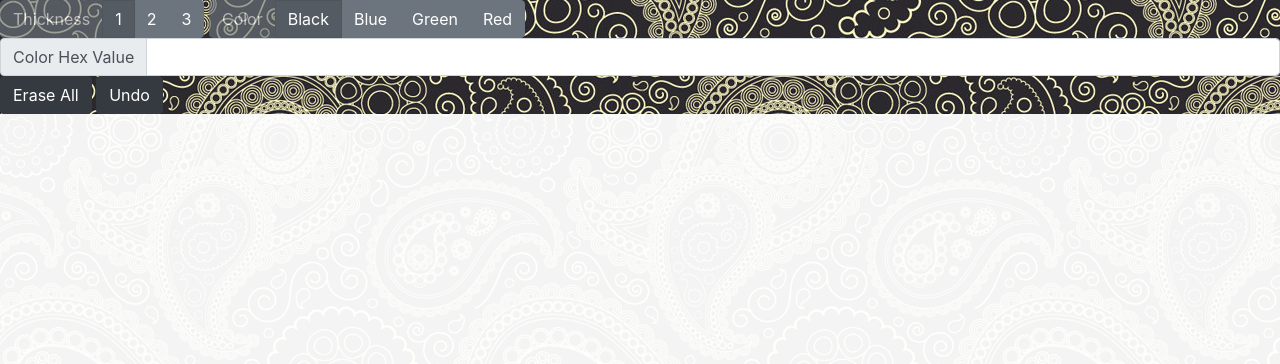
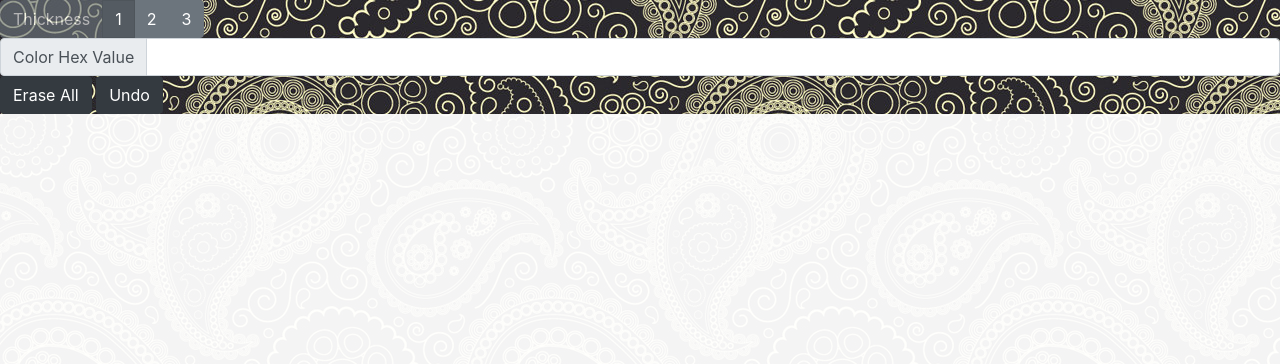
Before and after one commit to shashwatkathuria/Drawing-Canvas, a Django app: page / in a window 1280 px wide. Shown: the part 56-420 px from the top of the page. Run offline with Django 3.2, Linux system fonts and the light colour scheme; some libraries are stand-ins or nearby versions.

Commit message:
Rendering buttons through react.Hence removed the buttons.

```diff
--- a/DrawingCanvas/MainCanvas/templates/MainCanvas/index.html
+++ b/DrawingCanvas/MainCanvas/templates/MainCanvas/index.html
@@ -64,23 +64,11 @@
                 <input type="radio" class="thicknessClass" name="thicknessOption" value="3" > 3
             </label>
       </div>
-      <div class="btn-group btn-group-toggle " id="colorPicker" data-toggle="buttons">
-            <label class="btn btn-secondary disabled" disabled>
-                <input type="radio" name="colorOption" >Color
-            </label>
-            <label class="btn btn-secondary active">
-                <input type="radio" class="colorClass" name="colorOption" value="black" checked> Black
-            </label>
-            <label class="btn btn-secondary">
-                <input type="radio" class="colorClass" name="colorOption" value="blue" > Blue
-            </label>
-            <label class="btn btn-secondary">
-                <input type="radio" class="colorClass" name="colorOption" value="green" > Green
-            </label>
-            <label class="btn btn-secondary">
-                <input type="radio" class="colorClass" name="colorOption" value="red" > Red
-            </label>
+
+      <div  id="colorPicker" >
+
       </div>
+
       <div>
         <div class="input-group">
           <div class="input-group-prepend">
@@ -101,5 +89,14 @@
         <script src="https://code.jquery.com/jquery-3.3.1.slim.min.js" integrity="sha384-q8i/X+965DzO0rT7abK41JStQIAqVgRVzpbzo5smXKp4YfRvH+8abtTE1Pi6jizo" crossorigin="anonymous"></script>
         <script src="https://cdnjs.cloudflare.com/ajax/libs/popper.js/1.14.7/umd/popper.min.js" integrity="sha384-UO2eT0CpHqdSJQ6hJty5KVphtPhzWj9WO1clHTMGa3JDZwrnQq4sF86dIHNDz0W1" crossorigin="anonymous"></script>
         <script src="https://stackpath.bootstrapcdn.com/bootstrap/4.3.1/js/bootstrap.min.js" integrity="sha384-JjSmVgyd0p3pXB1rRibZUAYoIIy6OrQ6VrjIEaFf/nJGzIxFDsf4x0xIM+B07jRM" crossorigin="anonymous"></script>
+
+        <!-- Load React. -->
+        <!-- Note: when deploying, replace "development.js" with "production.min.js". -->
+        <script src="https://unpkg.com/react@16/umd/react.development.js" crossorigin></script>
+        <script src="https://unpkg.com/react-dom@16/umd/react-dom.development.js" crossorigin></script>
+        <script src="https://unpkg.com/babel-standalone@6/babel.min.js"></script>
+
+        <!-- Load our React component. -->
+        <script src="{% static 'MainCanvas/javascript/reactComponents.js' %}" type="text/babel"></script>
     </body>
 </html>
```
